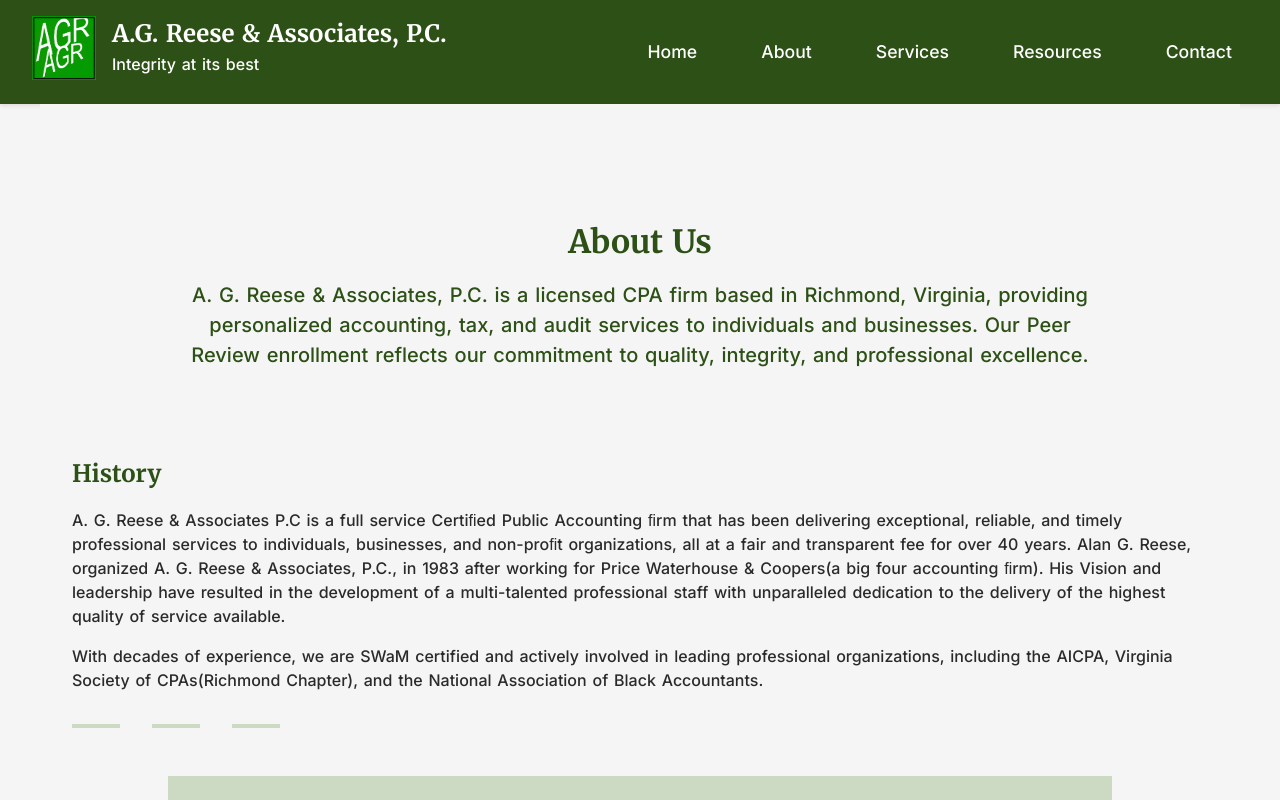
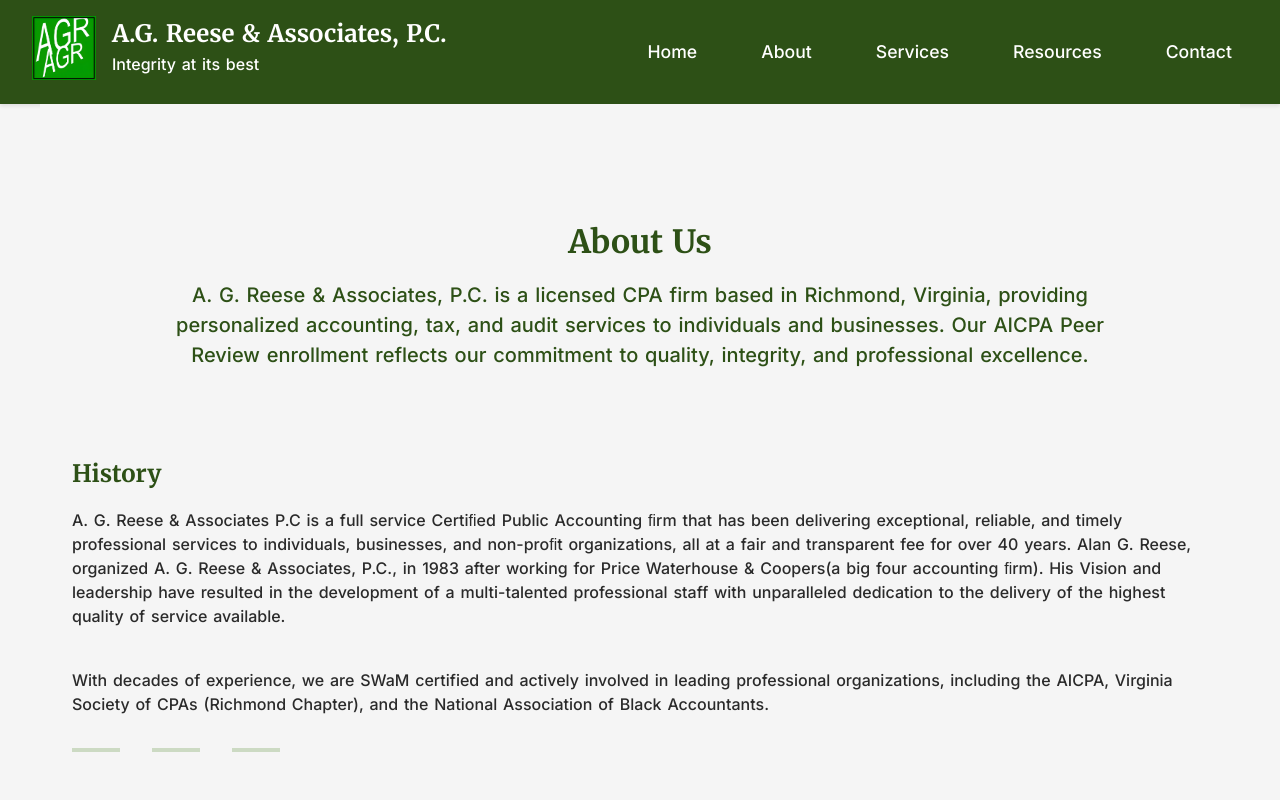
Before and after one commit to BeeDev-HiveCollective/agra-client, a React (Vite) app: page /about in a window 1280 px wide. Shown: the top 800 px of the page. Built offline with nearby package versions, Linux system fonts and the light colour scheme.

Commit message:
Updated Header and History components in AboutComponents

```diff
--- a/src/components/AboutComponents/AboutHeader/Header.jsx
+++ b/src/components/AboutComponents/AboutHeader/Header.jsx
@@ -6,7 +6,7 @@
             <div className="about-header-content">
                 <h2 className="about-header-title">About Us</h2>
                 <h4 className="about-header-subtitle">
-                    A. G. Reese & Associates, P.C. is a licensed CPA firm based in Richmond, Virginia, providing personalized accounting, tax, and audit services to individuals and businesses. Our Peer Review enrollment reflects our commitment to quality, integrity, and professional excellence.
+                    A. G. Reese & Associates, P.C. is a licensed CPA firm based in Richmond, Virginia, providing personalized accounting, tax, and audit services to individuals and businesses. Our AICPA Peer Review enrollment reflects our commitment to quality, integrity, and professional excellence.
                 </h4>
             </div>
         </div>
--- a/src/components/AboutComponents/History/History.jsx
+++ b/src/components/AboutComponents/History/History.jsx
@@ -8,8 +8,9 @@
             <h5 className="history-content">
                 A. G. Reese & Associates P.C is a full service Certiﬁed Public Accounting ﬁrm that has been delivering exceptional, reliable, and timely professional services to individuals, businesses, and non-proﬁt organizations, all at a fair and transparent fee for over 40 years. Alan G. Reese, organized A. G. Reese & Associates, P.C., in 1983 after working for Price Waterhouse & Coopers(a big four accounting ﬁrm). His Vision and leadership have resulted in the development of a multi-talented professional staff with unparalleled dedication to the delivery of the highest quality of service available.
             </h5>
+            <br />
             <h5 className="history-content">
-                With decades of experience, we are SWaM certified and actively involved in leading professional organizations, including the AICPA, Virginia Society of CPAs(Richmond Chapter), and the National Association of Black Accountants.
+                With decades of experience, we are SWaM certified and actively involved in leading professional organizations, including the AICPA, Virginia Society of CPAs (Richmond Chapter), and the National Association of Black Accountants.
             </h5>
             <Divider />
         </div>
```
